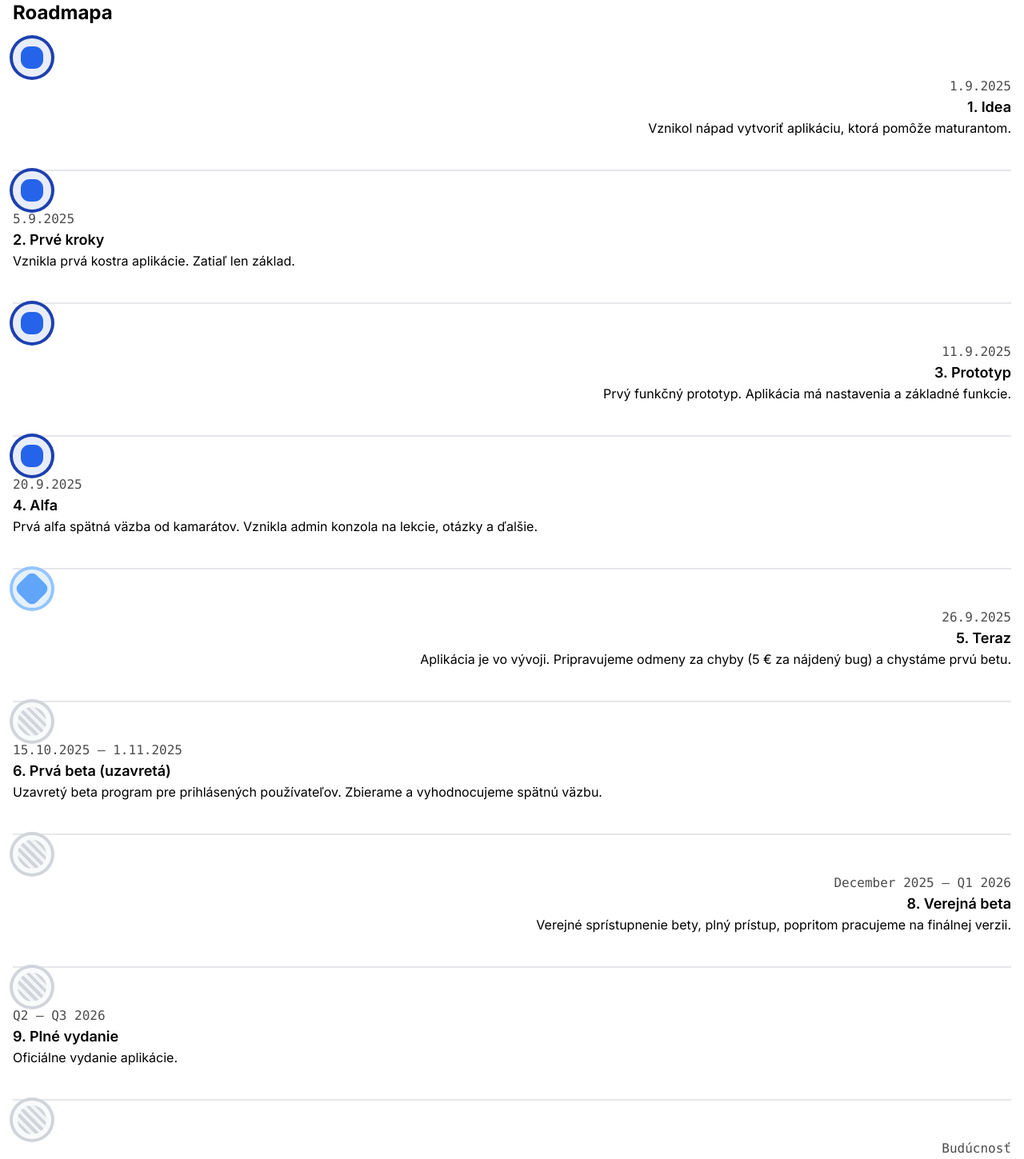
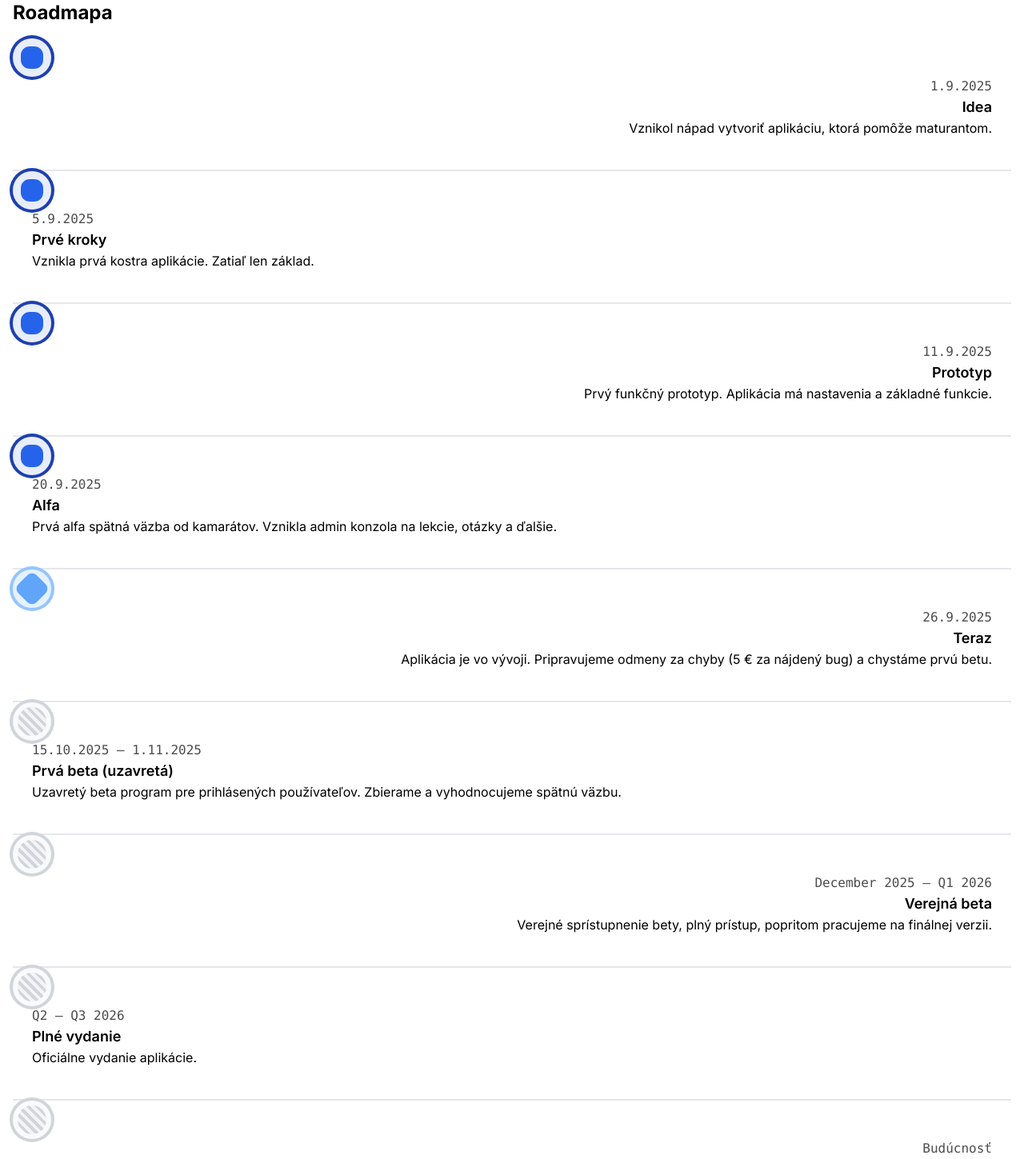
Before and after one commit to matursk/beta, a React (Vite) app: page / in a window 1280 px wide. Shown: the part 1100-2549 px from the top of the page at 80% size. Built offline with nearby package versions, Linux system fonts and the light colour scheme.

Commit message:
small fixes

```diff
--- a/src/routes/Policy.tsx
+++ b/src/routes/Policy.tsx
@@ -67,7 +67,7 @@ export default function Policy() {
           <li>Právo odvolať súhlas</li>
         </ul>
         <p>
-          Svoje práva môžete uplatniť kontaktovaním nás na
+          Svoje práva môžete uplatniť kontaktovaním nás na{' '}
           <a href="mailto:podpora@matur.sk">podpora@matur.sk</a>.
         </p>
 
@@ -80,7 +80,7 @@ export default function Policy() {
 
         <h2>9. Správca údajov</h2>
         <p>
-          Správcom osobných údajov je Matur. Kontakt:
+          Správcom osobných údajov je Matur. Kontakt:{' '}
           <a href="mailto:podpora@matur.sk">podpora@matur.sk</a>.
         </p>
 
--- a/src/routes/Root.tsx
+++ b/src/routes/Root.tsx
@@ -180,9 +180,9 @@ export default function Root() {
                   <div className="w-7 h-7 rounded-[40%] bg-blue-600"></div>
                 </div>
               </div>
-              <div className="timeline-start md:text-end mb-10">
+              <div className="timeline-start md:text-end md:pr-6 mb-10">
                 <div className="font-mono opacity-70">1.9.2025</div>
-                <div className="text-lg font-semibold">1. Idea</div>
+                <div className="text-lg font-semibold">Idea</div>
                 <p>Vznikol nápad vytvoriť aplikáciu, ktorá pomôže maturantom.</p>
               </div>
               <hr />
@@ -194,9 +194,9 @@ export default function Root() {
                   <div className="w-7 h-7 rounded-[40%] bg-blue-600"></div>
                 </div>
               </div>
-              <div className="timeline-end mb-10">
+              <div className="timeline-end md:ml-6 mb-10">
                 <div className="font-mono opacity-70">5.9.2025</div>
-                <div className="text-lg font-semibold">2. Prvé kroky</div>
+                <div className="text-lg font-semibold">Prvé kroky</div>
                 <p>Vznikla prvá kostra aplikácie. Zatiaľ len základ.</p>
               </div>
               <hr />
@@ -208,9 +208,9 @@ export default function Root() {
                   <div className="w-7 h-7 rounded-[40%] bg-blue-600"></div>
                 </div>
               </div>
-              <div className="timeline-start md:text-end mb-10">
+              <div className="timeline-start md:text-end md:pr-6 mb-10">
                 <div className="font-mono opacity-70">11.9.2025</div>
-                <div className="text-lg font-semibold">3. Prototyp</div>
+                <div className="text-lg font-semibold">Prototyp</div>
                 <p>Prvý funkčný prototyp. Aplikácia má nastavenia a základné funkcie.</p>
               </div>
               <hr />
@@ -222,9 +222,9 @@ export default function Root() {
                   <div className="w-7 h-7 rounded-[40%] bg-blue-600"></div>
                 </div>
               </div>
-              <div className="timeline-end mb-10">
+              <div className="timeline-end md:ml-6 mb-10">
                 <div className="font-mono opacity-70">20.9.2025</div>
-                <div className="text-lg font-semibold">4. Alfa</div>
+                <div className="text-lg font-semibold">Alfa</div>
                 <p>Prvá alfa spätná väzba od kamarátov. Vznikla admin konzola na lekcie, otázky a ďalšie.</p>
               </div>
               <hr />
@@ -236,9 +236,9 @@ export default function Root() {
                   <div className="w-8 h-8 rotate-45 rounded-lg bg-blue-400"></div>
                 </div>
               </div>
-              <div className="timeline-start md:text-end mb-10">
+              <div className="timeline-start md:text-end md:pr-6 mb-10">
                 <div className="font-mono opacity-70">{todayStr}</div>
-                <div className="text-lg font-semibold">5. Teraz</div>
+                <div className="text-lg font-semibold">Teraz</div>
                 <p>Aplikácia je vo vývoji. Pripravujeme odmeny za chyby (5 € za nájdený bug) a chystáme prvú betu.</p>
               </div>
               <hr />
@@ -250,9 +250,9 @@ export default function Root() {
                   <div className="w-9 h-9 rounded-full overflow-hidden" style={{backgroundImage: "repeating-linear-gradient(45deg, #d1d5db 0, #d1d5db 4px, #f3f4f6 4px, #f3f4f6 8px)"}}></div>
                 </div>
               </div>
-              <div className="timeline-end mb-10">
+              <div className="timeline-end md:ml-6 mb-10">
                 <div className="font-mono opacity-70">15.10.2025 – 1.11.2025</div>
-                <div className="text-lg font-semibold">6. Prvá beta (uzavretá)</div>
+                <div className="text-lg font-semibold">Prvá beta (uzavretá)</div>
                 <p>Uzavretý beta program pre prihlásených používateľov. Zbierame a vyhodnocujeme spätnú väzbu.</p>
               </div>
               <hr />
@@ -264,9 +264,9 @@ export default function Root() {
                   <div className="w-9 h-9 rounded-full overflow-hidden" style={{backgroundImage: "repeating-linear-gradient(45deg, #d1d5db 0, #d1d5db 4px, #f3f4f6 4px, #f3f4f6 8px)"}}></div>
                 </div>
               </div>
-              <div className="timeline-start md:text-end mb-10">
+              <div className="timeline-start md:text-end md:pr-6 mb-10">
                 <div className="font-mono opacity-70">December 2025 – Q1 2026</div>
-                <div className="text-lg font-semibold">8. Verejná beta</div>
+                <div className="text-lg font-semibold">Verejná beta</div>
                 <p>Verejné sprístupnenie bety, plný prístup, popritom pracujeme na finálnej verzii.</p>
               </div>
               <hr />
@@ -278,9 +278,9 @@ export default function Root() {
                   <div className="w-9 h-9 rounded-full overflow-hidden" style={{backgroundImage: "repeating-linear-gradient(45deg, #d1d5db 0, #d1d5db 4px, #f3f4f6 4px, #f3f4f6 8px)"}}></div>
                 </div>
               </div>
-              <div className="timeline-end mb-10">
+              <div className="timeline-end md:ml-6 mb-10">
                 <div className="font-mono opacity-70">Q2 – Q3 2026</div>
-                <div className="text-lg font-semibold">9. Plné vydanie</div>
+                <div className="text-lg font-semibold">Plné vydanie</div>
                 <p>Oficiálne vydanie aplikácie.</p>
               </div>
               <hr />
@@ -292,9 +292,9 @@ export default function Root() {
                   <div className="w-9 h-9 rounded-full overflow-hidden" style={{backgroundImage: "repeating-linear-gradient(45deg, #d1d5db 0, #d1d5db 4px, #f3f4f6 4px, #f3f4f6 8px)"}}></div>
                 </div>
               </div>
-              <div className="timeline-start md:text-end">
+              <div className="timeline-start md:text-end md:pr-6">
                 <div className="font-mono opacity-70">Budúcnosť</div>
-                <div className="text-lg font-semibold">10. Ďalšie predmety</div>
+                <div className="text-lg font-semibold">Ďalšie predmety</div>
                 <p>Aplikácie pre viac maturitných predmetov, aby sme pokryli všetky aspekty prípravy.</p>
               </div>
             </li>
```
